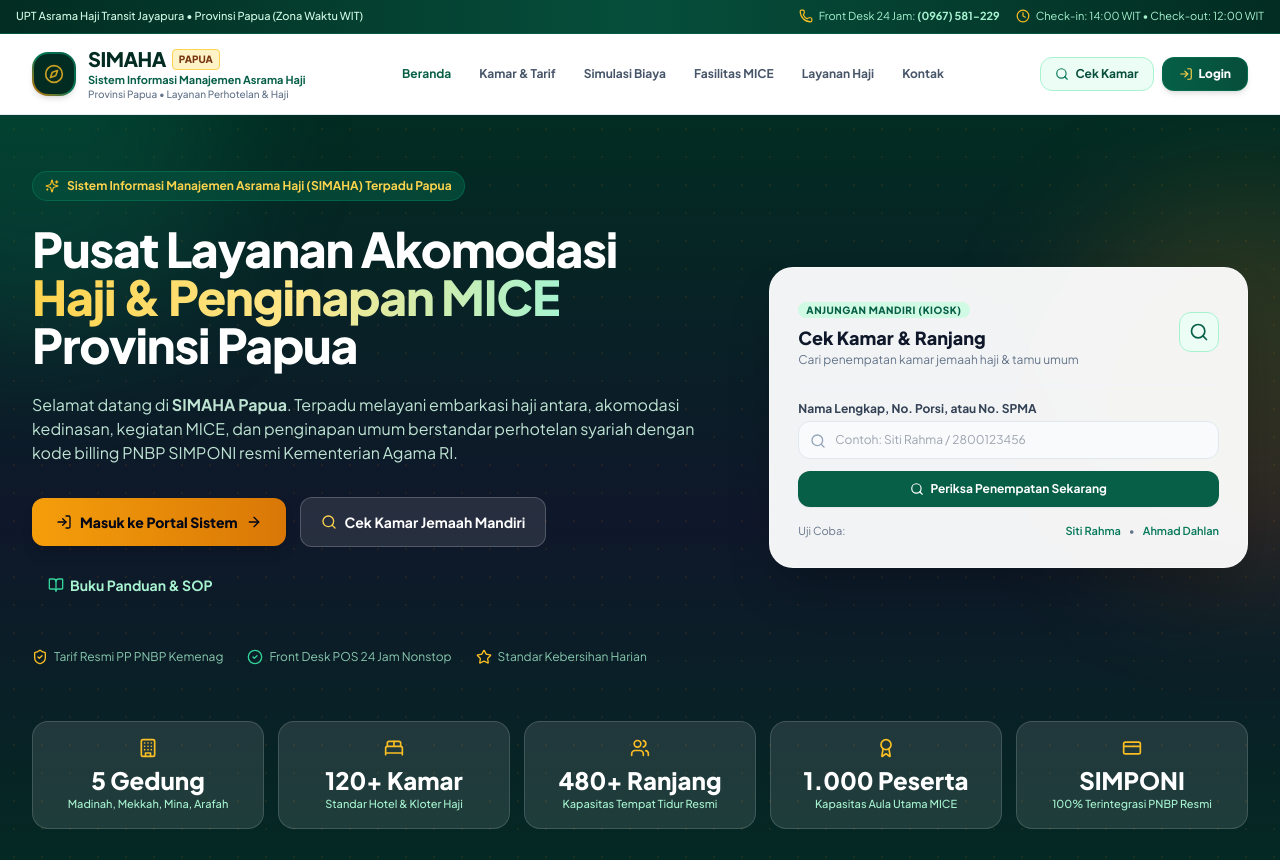
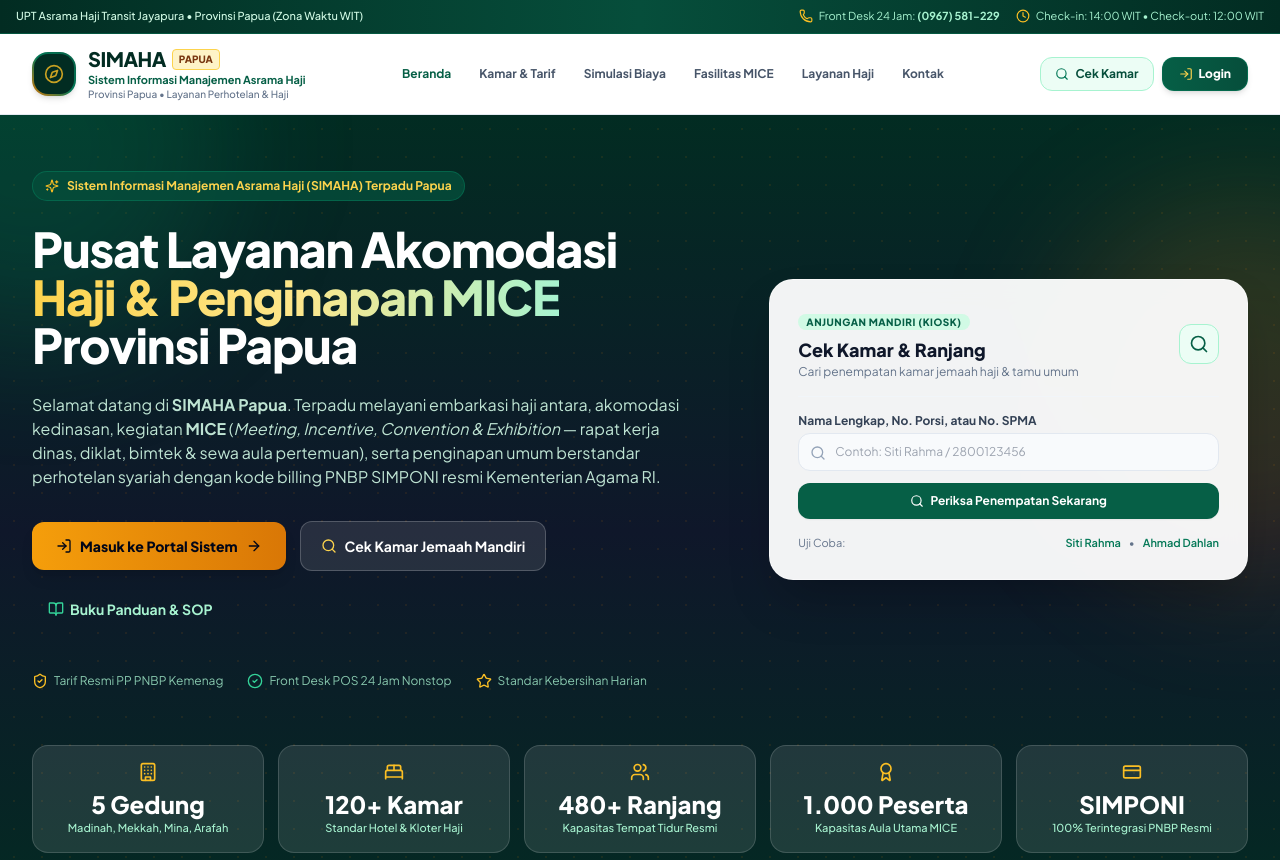
Before and after one commit to ekobot2025-cyber/asrama-haji-papua, a React (Vite) app: page / in a window 1280 px wide. Shown: the top 860 px of the page. Built offline with nearby package versions, Linux system fonts and the light colour scheme.

Commit message:
docs(landing): elaborate MICE acronym and concrete activities in hero subheading

```diff
--- a/src/pages/landing/LandingPage.tsx
+++ b/src/pages/landing/LandingPage.tsx
@@ -255,7 +255,7 @@ export const LandingPage: React.FC<LandingPageProps> = ({
               </h1>
 
               <p className="text-sm sm:text-base text-emerald-100/90 leading-relaxed max-w-2xl mx-auto lg:mx-0">
-                Selamat datang di <strong>SIMAHA Papua</strong>. Terpadu melayani embarkasi haji antara, akomodasi kedinasan, kegiatan MICE, dan penginapan umum berstandar perhotelan syariah dengan kode billing PNBP SIMPONI resmi Kementerian Agama RI.
+                Selamat datang di <strong>SIMAHA Papua</strong>. Terpadu melayani embarkasi haji antara, akomodasi kedinasan, kegiatan <strong>MICE</strong> (<em>Meeting, Incentive, Convention & Exhibition</em> — rapat kerja dinas, diklat, bimtek & sewa aula pertemuan), serta penginapan umum berstandar perhotelan syariah dengan kode billing PNBP SIMPONI resmi Kementerian Agama RI.
               </p>
 
               {/* Action Buttons */}
```
